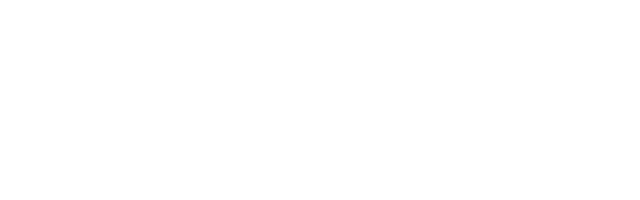
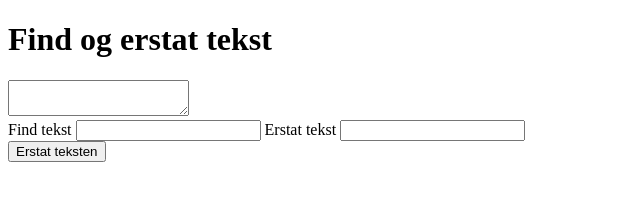
Before and after one commit to anne7n62/iba_projekta_opgave20, a plain HTML site: page index.html in a window 1280 px wide. Shown: the whole page, without its empty margins (0-640 px from the left). Drawn offline with Linux system fonts and the light colour scheme.

Commit message:
textarea, inputfields, buttons

```diff
--- a/index.html
+++ b/index.html
@@ -5,5 +5,19 @@
     <meta name="viewport" content="width=device-width, initial-scale=1.0" />
     <title>Document</title>
   </head>
-  <body></body>
+  <body>
+    <h1>Find og erstat tekst</h1>
+
+    <textarea id=""></textarea>
+
+    <div id="input-fields">
+      <label for="find-tekst">Find tekst</label>
+      <input type="text" id="find-tekst" name="find-tekst" />
+
+      <label for="erstat-tekst">Erstat tekst</label>
+      <input type="text" id="erstat-tekst" name="erstat-tekst" />
+    </div>
+
+    <button id="erstat-button">Erstat teksten</button>
+  </body>
 </html>
```
